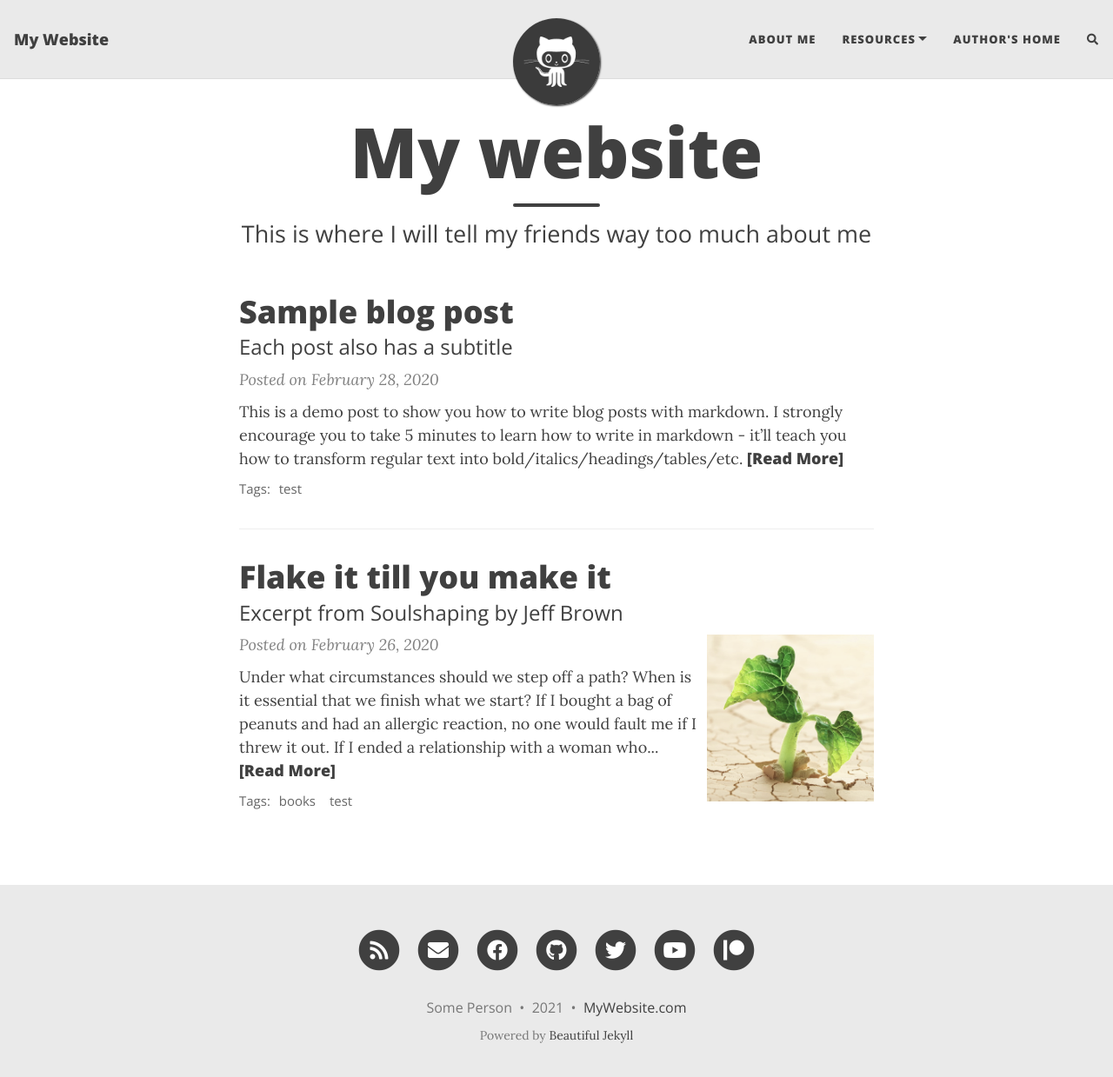
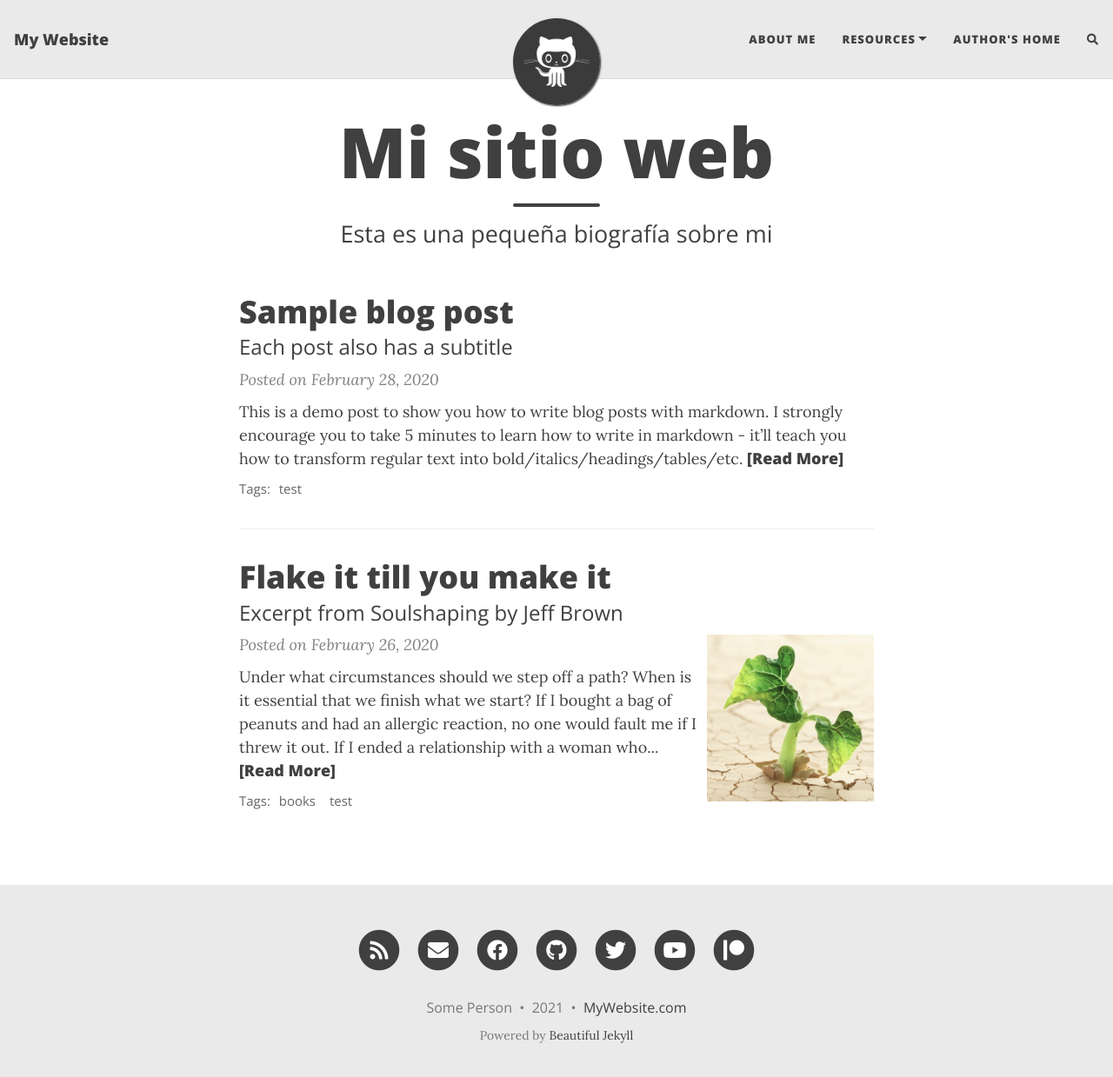
Before and after one commit to lisalexalopez/lisalexalopez.github.io, a Jekyll site: the page built from index.html, in a window 1280 px wide and 1252 px high. Shown: the top 1239 px of the window at 87% size. Built offline with Jekyll 4.4.1, drawn with Linux system fonts in a browser that asks for light colours; nearby versions of some CDN libraries; the list of posts is cut into pages by our own code; comment, search, counter and statistics services are not loaded.

Commit message:
biografia

```diff
--- a/index.html
+++ b/index.html
@@ -1,5 +1,5 @@
 ---
 layout: home
-title: My website
-subtitle: This is where I will tell my friends way too much about me
+title: Mi sitio web
+subtitle: Esta es una pequeña biografía sobre mi
 ---
```
